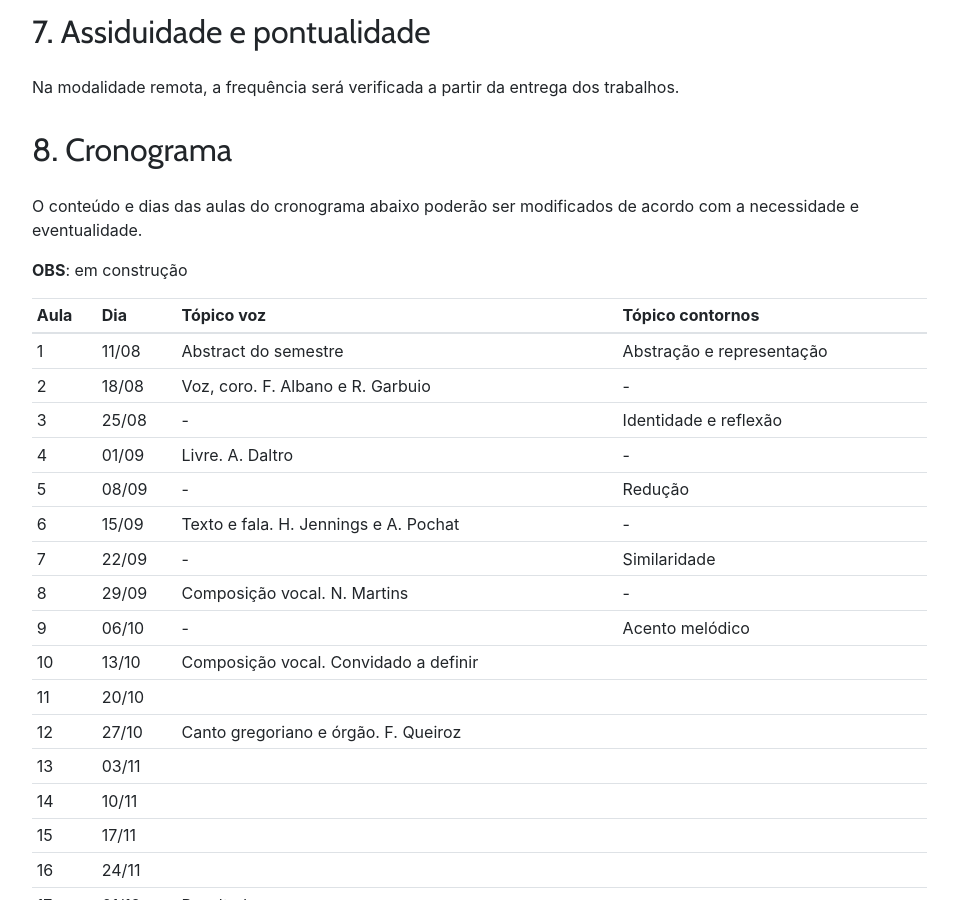
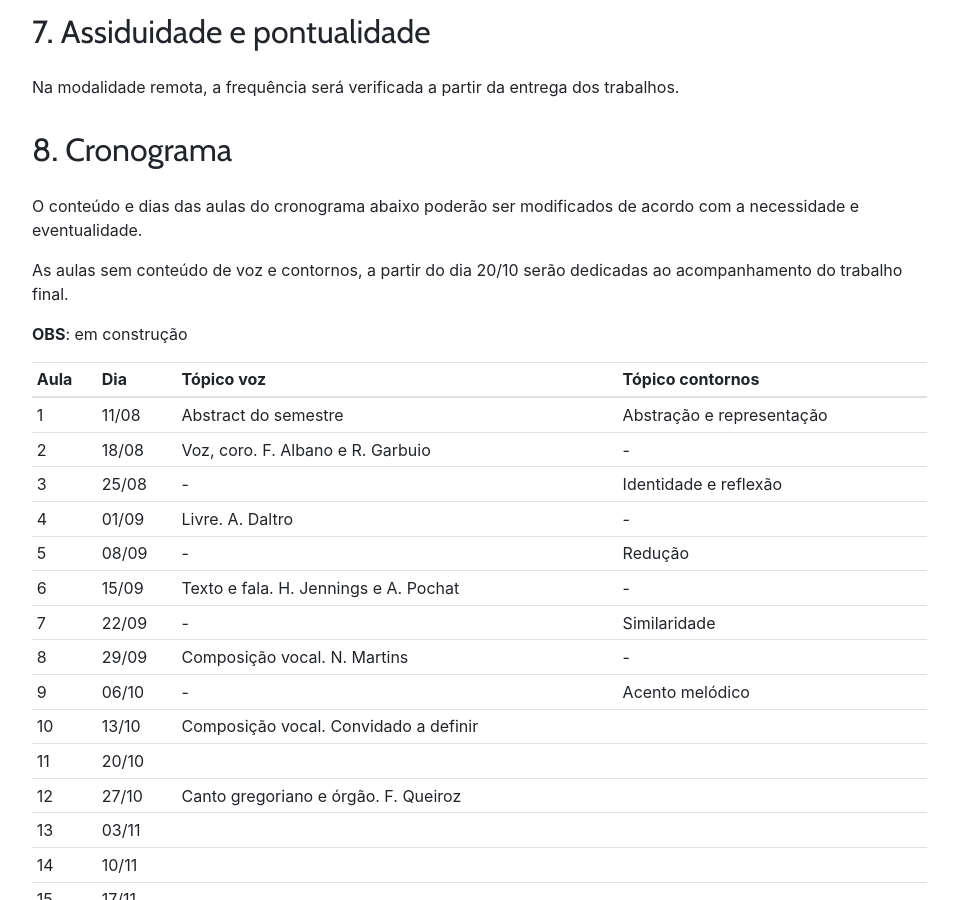
Before and after one commit to kroger/genosmus, a Jekyll site: the page built from _marcos/musb15.md, in a window 1280 px wide and 900 px high, scrolled down 3645 px. Shown: the whole window, without its empty margins (68-1026 px from the left). Built offline with Jekyll 4.4.1, drawn with Linux system fonts in a browser that asks for light colours; nearby versions of some CDN libraries; the table of contents is made by our own code.

Commit message:
Pequena melhoria

```diff
--- a/_marcos/musb15.md
+++ b/_marcos/musb15.md
@@ -143,6 +143,8 @@ Na modalidade remota, a frequência será verificada a partir da entrega dos tra
 O conteúdo e dias das aulas do cronograma abaixo poderão ser
 modificados de acordo com a necessidade e eventualidade.
 
+As aulas sem conteúdo de voz e contornos, a partir do dia 20/10 serão dedicadas ao acompanhamento do trabalho final.
+
 **OBS**: em construção
 
 | Aula | Dia   | Tópico voz                            | Tópico contornos          |
```
